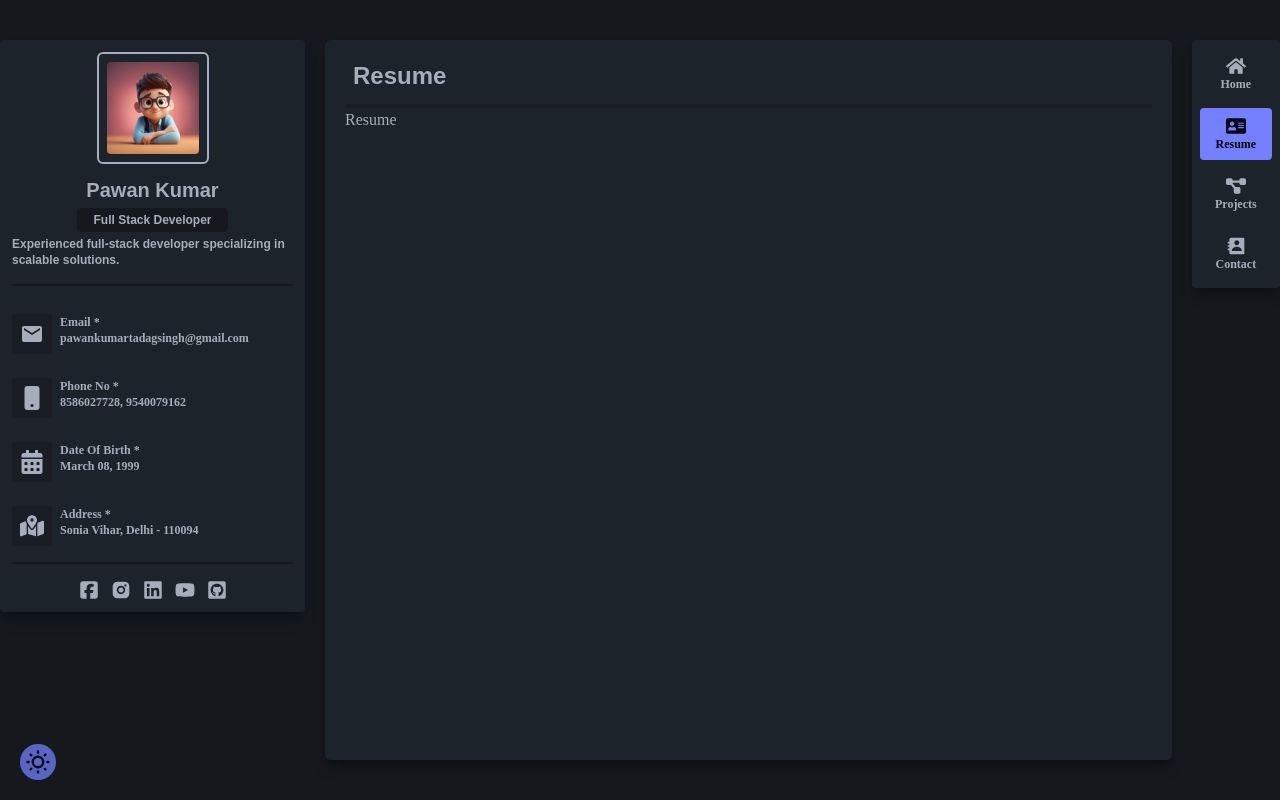
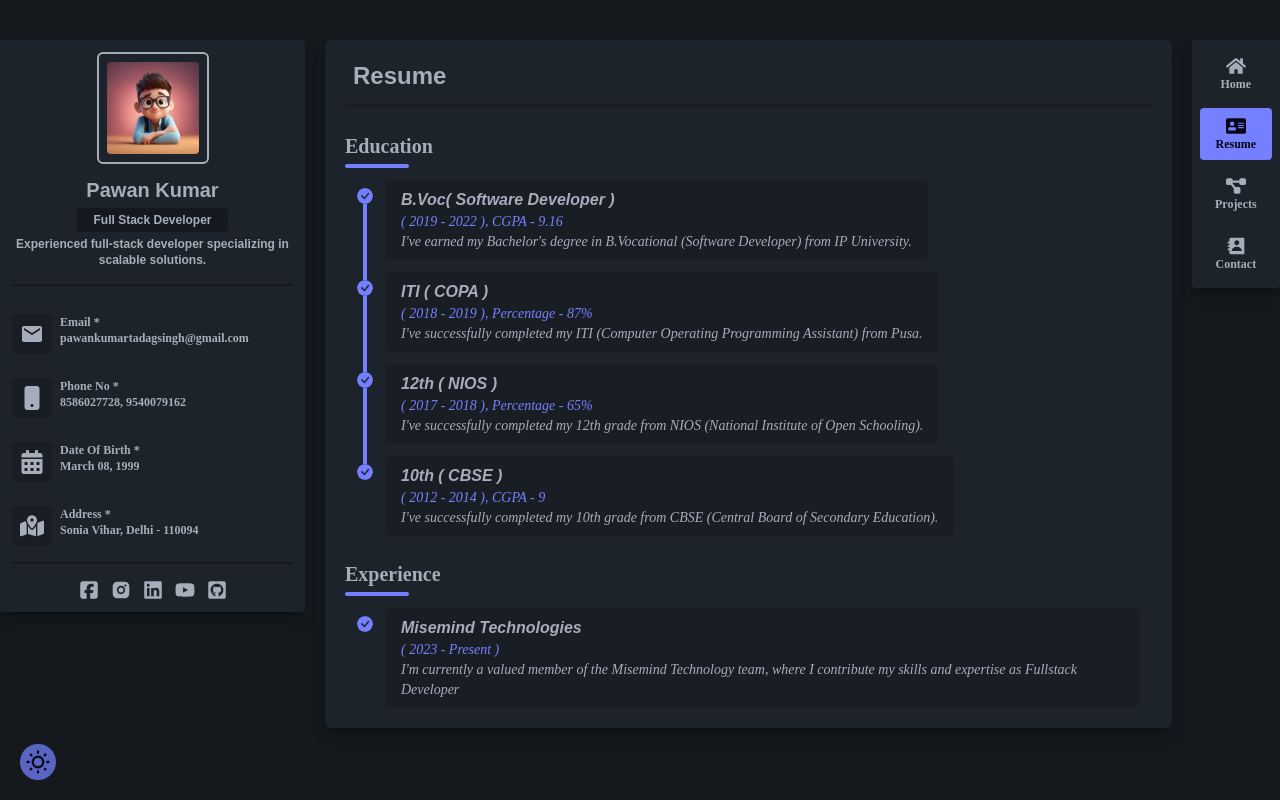
Before and after one commit to NightDevilPT/portfolio.v2, a Next.js app: page /resume in a window 1280 px wide. Built offline with nearby package versions, Linux system fonts and the light colour scheme.

Commit message:
adding-resume-component

```diff
--- a/src/app/layout.tsx
+++ b/src/app/layout.tsx
@@ -9,7 +9,7 @@ import ThemeController from "@/components/ThemeController";
 const inter = Inter({ subsets: ["latin"] });
 
 export const metadata: Metadata = {
-	title: "Create Next App",
+	title: "Home",
 	description: "Generated by create next app",
 };
 
--- a/src/app/resume/layout.tsx
+++ b/src/app/resume/layout.tsx
@@ -14,9 +14,8 @@ export default function RootLayout({
 }>) {
 	return (
 		<div
-			className={`w-full h-full min-h-75 bg-base-100 rounded-md shadow-lg shadow-black/30 p-5`}
+			className={`w-full h-full min-h-75`}
 		>
-			<HeaderComponent title="Resume" />
 			{children}
 		</div>
 	);
--- a/src/app/resume/page.tsx
+++ b/src/app/resume/page.tsx
@@ -1,9 +1,68 @@
+import HeaderComponent from "@/components/HeaderComponent";
+import ResumeComponent from "@/components/ResumeComponent";
+import { educationProps } from "@/types/types";
 import React from "react";
+
+const educatonData = [
+	{
+		title:"education",
+		start: "2019",
+		end: "2022",
+		name: "B.Voc( Software Developer )",
+		grade: 9.16,
+		percentage: 0,
+		description:
+			"I've earned my Bachelor's degree in B.Vocational (Software Developer) from IP University.",
+	},
+	{
+		title:"education",
+		start: "2018",
+		end: "2019",
+		name: "ITI ( COPA )",
+		grade: 0,
+		percentage: 87,
+		description:
+			"I've successfully completed my ITI (Computer Operating Programming Assistant) from Pusa.",
+	},
+	{
+		title:"education",
+		start: "2017",
+		end: "2018",
+		name: "12th ( NIOS )",
+		grade: 0,
+		percentage: 65,
+		description:
+			"I've successfully completed my 12th grade from NIOS (National Institute of Open Schooling).",
+	},
+	{
+		title:"education",
+		start: "2012",
+		end: "2014",
+		name: "10th ( CBSE )",
+		grade: 9,
+		percentage: 0,
+		description:
+			"I've successfully completed my 10th grade from CBSE (Central Board of Secondary Education).",
+	},
+];
+
+const experienceData = [
+	{
+		title:"experience",
+		name: "Misemind Technologies",
+		start: "2023",
+		end: "Present",
+		description:
+			"I'm currently a valued member of the Misemind Technology team, where I contribute my skills and expertise as Fullstack Developer",
+	},
+];
 
 const page = () => {
 	return (
-		<div>
-			Resume
+		<div className={`w-full h-auto bg-base-100 rounded-md shadow-lg shadow-black/30 p-5 flex justify-start items-start flex-col gap-3 max-lg:mb-24`}>
+			<HeaderComponent title="Resume" />
+			<ResumeComponent title="Education" data={educatonData} />
+			<ResumeComponent title="Experience" data={experienceData} />
 		</div>
 	);
 };
--- a/src/components/NavBarComponent/index.tsx
+++ b/src/components/NavBarComponent/index.tsx
@@ -30,10 +30,10 @@ const navBars = [
 const NavBarComponent = () => {
 	return (
 		<div
-			className={`col-span-1 max-xl:col-span-2 h-auto max-lg:fixed max-lg:bottom-5 max-lg:z-50`}
+			className={`relative col-span-1 max-xl:col-span-2 h-auto max-lg:fixed max-lg:bottom-5 max-lg:z-50`}
 		>
 			<nav
-				className={`w-full h-auto flex justify-center items-center flex-col max-lg:flex-row gap-2 p-2 bg-base-100 max-lg:bg-transparent max-lg:backdrop-blur rounded shadow-lg shadow-black/30`}
+				className={`sticky top-0 w-full h-auto flex justify-center items-center flex-col max-lg:flex-row gap-2 p-2 bg-base-100 max-lg:bg-transparent max-lg:backdrop-blur rounded shadow-lg shadow-black/30`}
 			>
 				{navBars?.map((items: any, index: number) => {
 					return (
--- a/src/components/PersonalInfoComponent/index.tsx
+++ b/src/components/PersonalInfoComponent/index.tsx
@@ -41,10 +41,10 @@ const personalInformation = {
 const PersonalInformationComponent = () => {
 	return (
 		<section
-			className={`sticky top-10 left-0 max-lg:relative max-lg:top-0 col-span-3 h-auto max-lg:w-full max-lg:col-span-full`}
+			className={`relative left-0 max-lg:relative max-lg:top-0 col-span-3 h-auto max-lg:w-full max-lg:col-span-full`}
 		>
 			<div
-				className={`w-full h-auto flex justify-center items-center flex-col gap-4 p-3 bg-base-100 rounded shadow-lg shadow-black/30`}
+				className={`sticky top-0 w-full h-auto flex justify-center items-center flex-col gap-4 p-3 bg-base-100 rounded shadow-lg shadow-black/30`}
 			>
 				{/* -------[ Avtar Intro Frame ]------ */}
 				<div className={`w-full flex justify-center items-center flex-col gap-3 max-lg:flex-row max-lg:items-start max-lg:justify-start max-[500px]:flex-col max-[500px]:justify-center max-[500px]:items-center`}>
@@ -68,7 +68,7 @@ const PersonalInformationComponent = () => {
 						>
 							{personalInformation.profession}
 						</span>
-						<span className="text-xs font-mandali font-bold text-base-content text-left max-[500px]:text-center">
+						<span className="text-xs font-mandali font-bold text-base-content text-center max-lg:text-left max-[500px]:text-center">
 							{personalInformation.description}
 						</span>
 					</div>
--- /dev/null
+++ b/src/components/ResumeComponent/TimelineCard/index.tsx
@@ -0,0 +1,74 @@
+import { educationProps } from "@/types/types";
+import React from "react";
+import { BsCheckCircleFill } from "react-icons/bs";
+
+const TimelineCard = ({
+	title,
+	name,
+	start,
+	end,
+	percentage,
+	grade,
+	description,
+	isLast,
+}: educationProps) => {
+	return title && title === "education" ? (
+		<li
+			className={`w-full h-auto relative flex justify-start items-start gap-3`}
+		>
+			<div className="w-auto h-auto flex justify-center items-center">
+				{!isLast && (
+					<hr className="w-1 h-[calc(100%+10px)] absolute top-3 bg-primary" />
+				)}
+				<BsCheckCircleFill
+					className={`w-4 h-4 text-primary rounded-full bg-base-100 relative z-[1] top-2`}
+				/>
+			</div>
+			<div className="w-auto h-auto grid grid-cols-1 p-2 px-4 bg-base-200 rounded-md">
+				<h1
+					className={`font-mandali text-base font-bold italic text-base-content`}
+				>
+					{name}{" "}
+				</h1>
+				<span className={`text-sm italic text-primary`}>
+					( {start} - {end} )
+					{percentage && percentage > 0
+						? `, Percentage - ${percentage}%`
+						: ""}
+					{grade && grade > 0 ? `, CGPA - ${grade}` : ""}
+				</span>
+				<span className={`text-sm text-base-content italic`}>
+					{description}
+				</span>
+			</div>
+		</li>
+	) : (
+		<li
+			className={`w-full h-auto relative flex justify-start items-start gap-3`}
+		>
+			<div className="w-auto h-auto flex justify-center items-center">
+				{!isLast && (
+					<hr className="w-1 h-[calc(100%+10px)] absolute top-3 bg-primary" />
+				)}
+				<BsCheckCircleFill
+					className={`w-4 h-4 text-primary rounded-full bg-base-100 relative z-[1] top-2`}
+				/>
+			</div>
+			<div className="w-auto h-auto grid grid-cols-1 p-2 px-4 bg-base-200 rounded-md">
+				<h1
+					className={`font-mandali text-base font-bold italic text-base-content`}
+				>
+					{name}{" "}
+				</h1>
+				<span className={`text-sm italic text-primary`}>
+					( {start} - {end} )
+				</span>
+				<span className={`text-sm text-base-content italic`}>
+					{description}
+				</span>
+			</div>
+		</li>
+	);
+};
+
+export default TimelineCard;
--- /dev/null
+++ b/src/components/ResumeComponent/index.tsx
@@ -0,0 +1,51 @@
+import { educationProps, experienceProps, resumeProps } from "@/types/types";
+import React from "react";
+import TimelineCard from "./TimelineCard";
+
+const ResumeComponent = ({ title, data }: resumeProps) => {
+	return (
+		<div
+			className={`w-full h-auto flex justify-start items-start flex-col gap-2 mt-3`}
+		>
+			<h1
+				className={`text-xl font-bold relative after:absolute after:content-[''] after:-bottom-2 after:left-0 after:w-16 after:h-1 after:rounded after:bg-primary`}
+			>
+				{title}
+			</h1>
+			<div
+				className={`w-full h-auto flex justify-start items-start mt-3`}
+			>
+				<ul className={`w-full h-auto px-3 grid grid-cols-1 gap-3`}>
+					{data?.map(
+						(
+							{
+								title,
+								name,
+								start,
+								end,
+								percentage,
+								grade,
+								description,
+							}: educationProps,
+							index: number
+						) => (
+							<TimelineCard
+								name={name}
+								start={start}
+								end={end}
+								percentage={percentage}
+								grade={grade}
+								description={description}
+								key={name+'-'+index}
+								title={title}
+								isLast={index===data.length-1}
+							/>
+						)
+					)}
+				</ul>
+			</div>
+		</div>
+	);
+};
+
+export default ResumeComponent;
--- a/src/components/WhatIDoComponent/ServiceCards/ServiceCard.tsx
+++ b/src/components/WhatIDoComponent/ServiceCards/ServiceCard.tsx
@@ -12,10 +12,10 @@ export const ServiceCard = ({ icons, title, description }: IProps) => {
 			<div
 				className={`flex-1 h-auto flex justify-start items-start flex-col gap-3`}
 			>
-				<h1 className={` text-xl font-mandali font-bold relative after:absolute after:content-[''] after:-bottom-1 after:left-0 after:w-20 after:h-1 after:rounded after:bg-primary`}>
+				<h1 className={`max-sm:text-base text-xl font-mandali font-bold relative after:absolute after:content-[''] after:-bottom-1 after:left-0 after:w-20 after:h-1 after:rounded after:bg-primary`}>
 					{title}
 				</h1>
-				<span className={`text-sm font-mandali`}>
+				<span className={`text-sm max-sm:text-xs font-mandali`}>
 					{description}
 				</span>
 			</div>
--- a/src/components/WhatIDoComponent/index.tsx
+++ b/src/components/WhatIDoComponent/index.tsx
@@ -14,19 +14,19 @@ const WhatIDoComponent = () => {
 			</h1>
 
 			<div
-				className={`w-full h-auto mt-3 grid grid-cols-[repeat(auto-fit,_minmax(320px,1fr))] gap-3`}
+				className={`w-full h-auto mt-3 grid grid-cols-[repeat(auto-fit,_minmax(320px,1fr))] max-sm:grid-cols-[repeat(auto-fit,_minmax(280px,1fr))] gap-3`}
 			>
 				<ServiceCard
 					title="Frontend Development"
 					description="As a frontend developer, I utilize these technologies to enhance website usability and create a more user-friendly experience."
 					icons={
-						<FaLaptopCode className={`w-9 h-auto text-primary`} />
+						<FaLaptopCode className={`w-9 h-auto text-primary max-sm:w-7`} />
 					}
 				/>
 				<ServiceCard
 					title="Backend Development"
 					description="I specialize in backend development, crafting robust solutions for web applications. Let's elevate your digital projects together!"
-					icons={<FaFileCode className={`w-9 h-auto text-primary`} />}
+					icons={<FaFileCode className={`w-9 h-auto text-primary max-sm:w-7`} />}
 				/>
 			</div>
 		</div>
--- a/src/types/types.ts
+++ b/src/types/types.ts
@@ -45,3 +45,28 @@ export interface InfoCardProps {
 	label:string;
 	text:string;
 }
+
+export interface educationProps {
+	title?:string;
+	start?:string;
+	end?:string;
+	description?:string;
+	grade?:number;
+	name?:string;
+	percentage?:number;
+	isLast?:boolean;
+}
+
+export interface experienceProps {
+	title?:string;
+	start?:string;
+	end?:string;
+	description?:string;
+	name?:string;
+	isLast?:boolean;
+}
+
+export interface resumeProps {
+	title:string;
+	data:educationProps[] | experienceProps[]
+}
```
Also changed, not shown: src/app/globals.css (line endings or trailing spaces).
